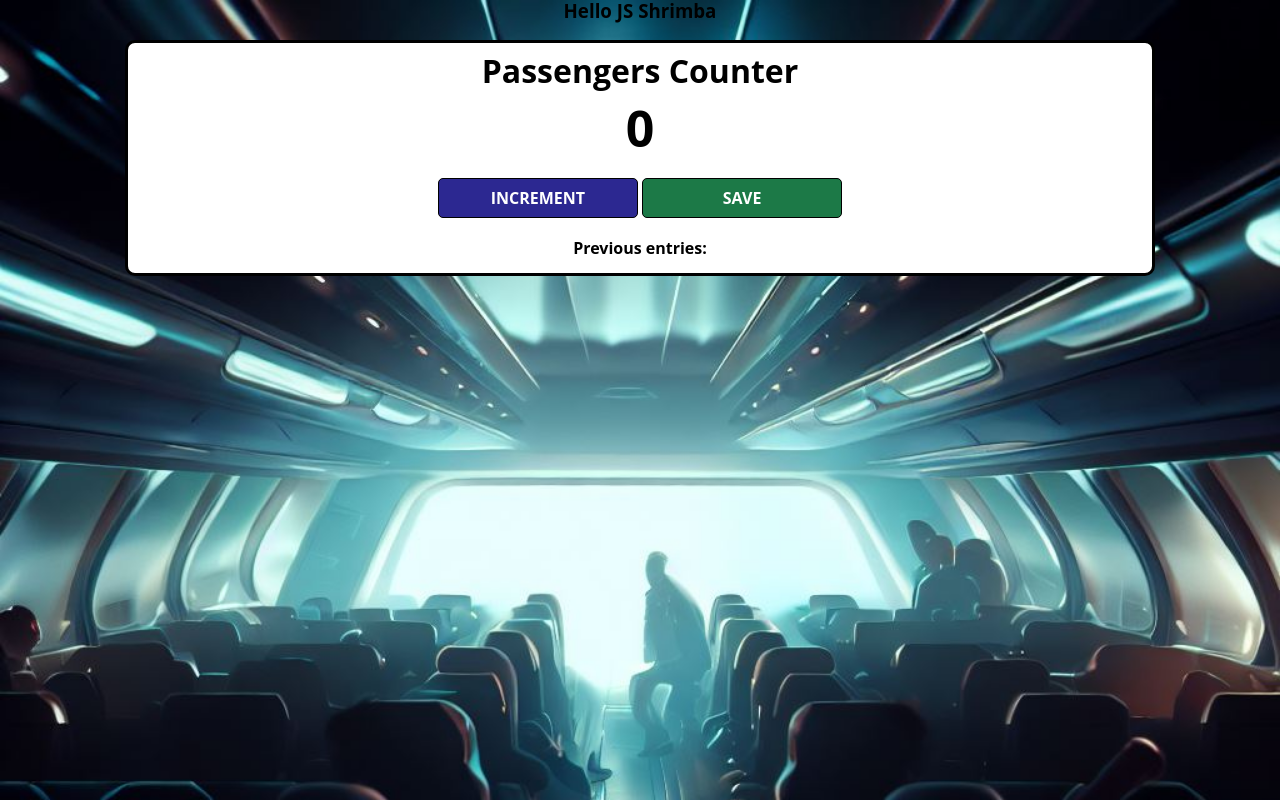
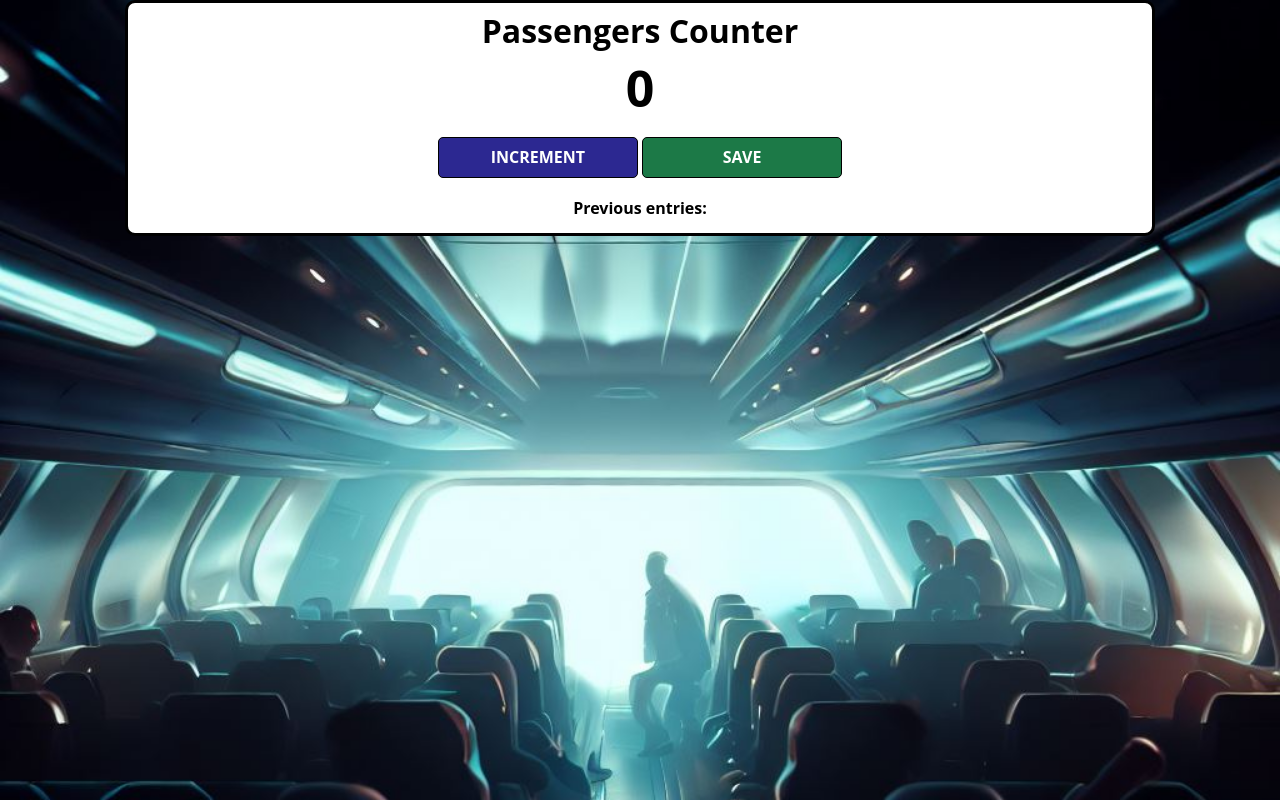
Before and after one commit to RomanDevDiv/Tally-Counter, a plain HTML site: page index.html in a window 1280 px wide. Drawn offline with nearby package versions, Linux system fonts and the light colour scheme.

Commit message:
delete "Js shrmba"

```diff
--- a/index.html
+++ b/index.html
@@ -3,7 +3,6 @@
         <link rel="stylesheet" href="index.css">
     </head>
     <body>
-        <h3>Hello JS Shrimba</h3>
         <div class="container">
             <h1>Passengers Counter</h1>
             <h2 id="count-el">0</h2>
```
